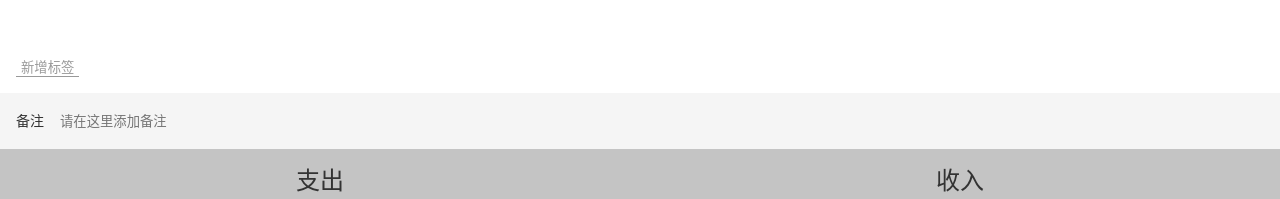
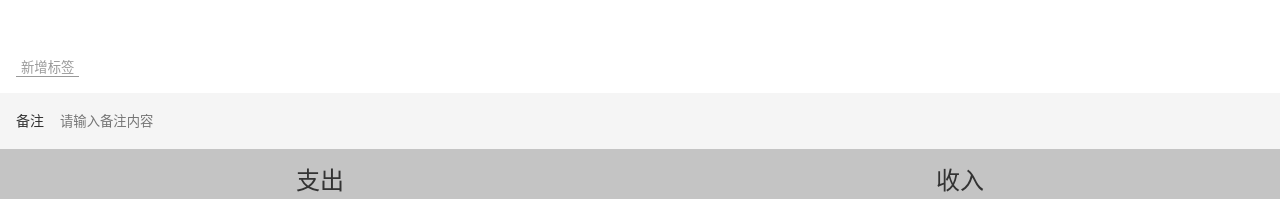
Before and after one commit to rourou1107/morney, a Vue app: page /#/money in a window 1280 px wide. Shown: the part 197-396 px from the top of the page. Built offline with nearby package versions, Linux system fonts and the light colour scheme; the HTML template or start-up script is replaced by a standard one.

Commit message:
将Notes组件修改成更加通用的FormItem组件
Change-Id: I76ce1ba271faf29aff602d3a17a4af5bb3cf3695

```diff
--- a/src/components/money/Notes.vue
+++ b/src/components/money/FormItem.vue
@@ -1,9 +1,9 @@
 <template>
     <div class="notes">
         <label>
-            <span class="name">备注</span>
+            <span class="name">{{formItem}}</span>
             <input type="text"
-                   placeholder="请在这里添加备注"
+                   :placeholder="placeholder"
                    v-model="value"
             />
         </label>
@@ -12,10 +12,12 @@
 
 <script lang="ts">
     import Vue from 'vue';
-    import {Component, Watch} from 'vue-property-decorator';
+    import {Component, Prop, Watch} from 'vue-property-decorator';
 
     @Component
-    export default class Notes extends Vue {
+    export default class FormItem extends Vue {
+        @Prop({required: true}) formItem!: string;
+        @Prop() placeholder?: string
         value: string = '';
 
         @Watch('value')
--- a/src/views/Money.vue
+++ b/src/views/Money.vue
@@ -1,7 +1,10 @@
 <template>
     <layout class-prefix="layout">
         <tags :data-source.sync="tags" @update:value="onUpdateTags"/>
-        <notes @update:value="record.notes=$event"/>
+        <form-item
+                form-item="备注"
+                placeholder="请输入备注内容"
+                @update:value="record.notes=$event"/>
         <types :value.sync="record.types"/>
         <number-pad @update:value="record.amount=$event" @submit="saveRecord"/>
     </layout>
@@ -11,7 +14,7 @@
     import Vue from 'vue';
     import Layout from '@/components/Layout.vue';
     import Tags from '@/components/money/Tags.vue';
-    import Notes from '@/components/money/Notes.vue';
+    import FormItem from '@/components/money/FormItem.vue';
     import Types from '@/components/money/Types.vue';
     import NumberPad from '@/components/money/NumberPad.vue';
     import recordListModel from '@/models/recordListModel';
@@ -23,7 +26,7 @@
     tagList.fetch();
     @Component({
         components: {
-            Layout, Tags, Notes, Types, NumberPad
+            Layout, Tags, FormItem: FormItem, Types, NumberPad
         }
     })
     export default class Money extends Vue {
```
